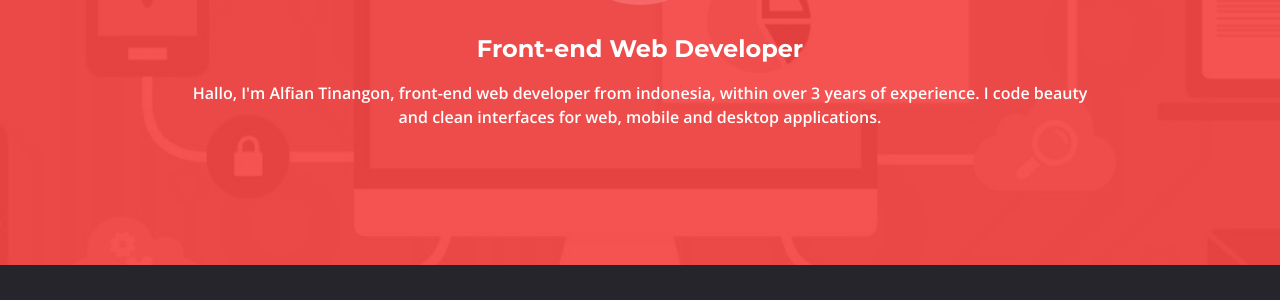
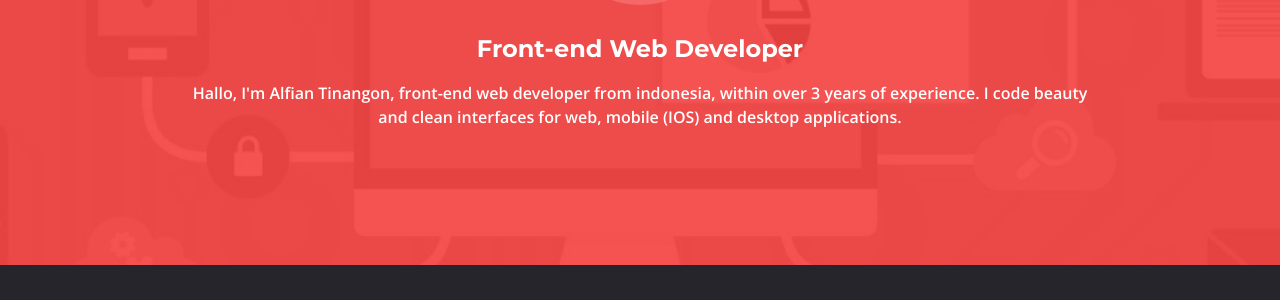
Before and after one commit to fiantinangon/fiantinangon.github.io, a Jekyll site: the page built from index.html, in a window 1280 px wide. Shown: the part 265-565 px from the top of the page. Built offline with Jekyll 4.4.1, drawn with Linux system fonts in a browser that asks for light colours; nearby versions of some CDN libraries.

Commit message:
edit deskripsi

```diff
--- a/_data/personal.yml
+++ b/_data/personal.yml
@@ -2,8 +2,8 @@
 
 - facebook: http://www.facebook.com
 
-- twitter: http://www.twitter.com
+- twitter: http://www.twitter.com/fiantinangon
 
 - title: Front-end Web Developer
 
-- description: "Hallo, I'm Alfian Tinangon, front-end web developer from indonesia, within over 3 years of experience. I code beauty and clean interfaces for web, mobile and desktop applications."
+- description: "Hallo, I'm Alfian Tinangon, front-end web developer from indonesia, within over 3 years of experience. I code beauty and clean interfaces for web, mobile (IOS) and desktop applications."
```
